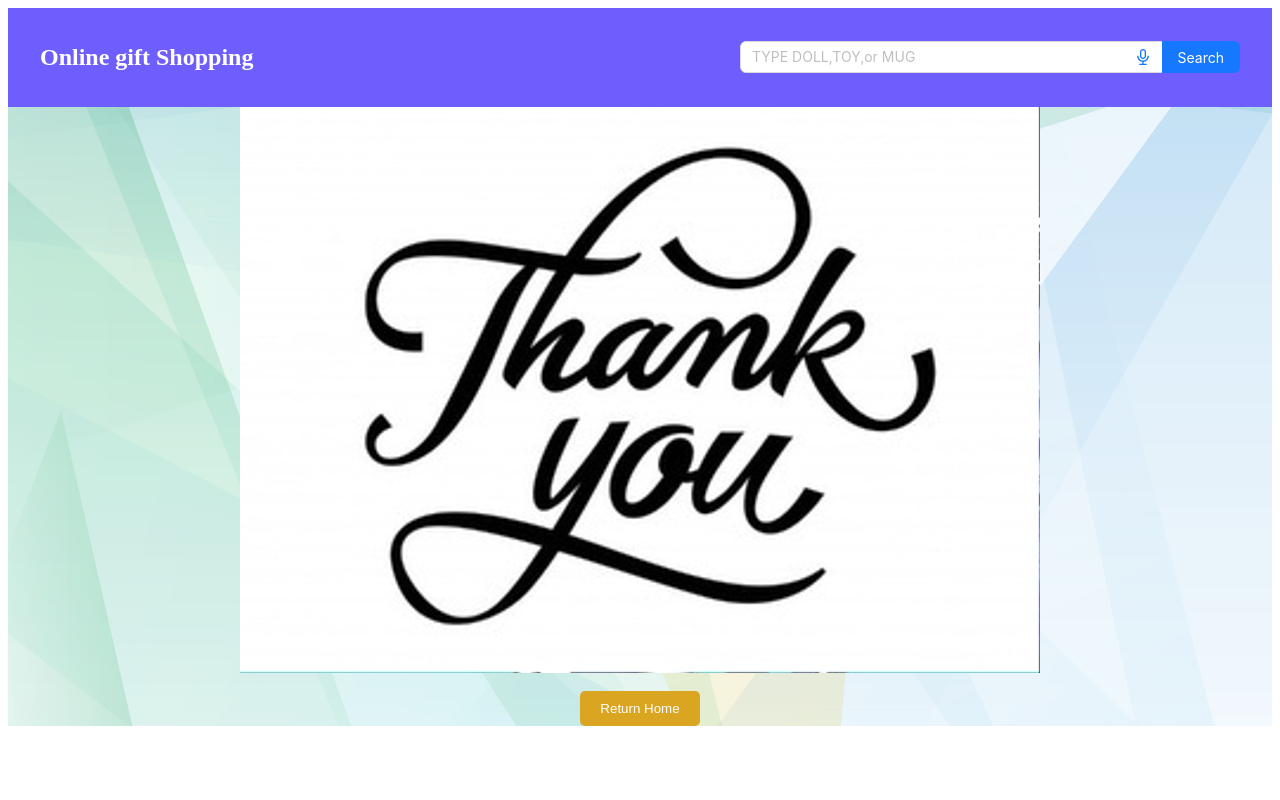
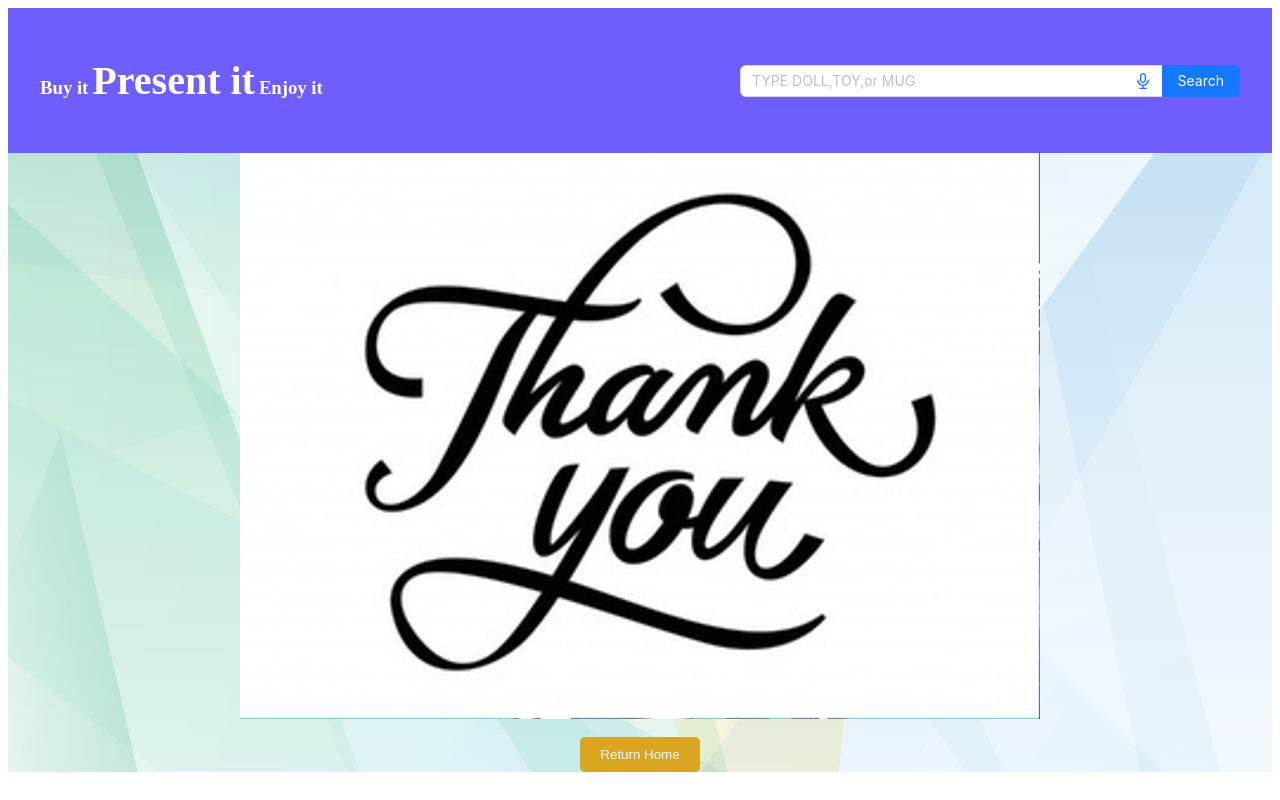
Before and after one commit to sivakumaru2002/onlinegiftshopping-frontend, a React (Create React App) app: page /Thankyou in a window 1280 px wide. Built offline with nearby package versions, Linux system fonts and the light colour scheme.

Commit message:
landing page

```diff
--- a/src/Navcom/Navbar.css
+++ b/src/Navcom/Navbar.css
@@ -13,15 +13,24 @@
     display: flex;
   }
 
+  div h1, div h3 {
+    display: inline-block;
+}
+
   .navbar li {
     margin: 0 1rem;
   }
 
   .navbar h1 {
     color: #fff;
+    font-size: 40px;
     text-decoration: none;
   }
 
+  .navbar h3 {
+    color: #fff;
+    text-decoration: none;
+  }
   .navbar a:hover {
     color: #ddd;
   }
--- a/src/Navcom/Navbar.js
+++ b/src/Navcom/Navbar.js
@@ -29,7 +29,9 @@ function Navbar() {
 
     return (
         <nav className="navbar">
-            <h1>Online gift Shopping</h1>
+            <div>
+            <h3>Buy it </h3> <h1> Present it </h1> <h3>Enjoy it</h3>
+            </div>
             <Search
       placeholder="TYPE DOLL,TOY,or MUG"
       enterButton="Search"
--- a/src/landingpage.js
+++ b/src/landingpage.js
@@ -18,6 +18,7 @@ function LandingPage() {
   function Text({ id, src, description, name, price }) {
     return (
       <>
+
         <img src={src} alt={name} />
         <h2>{name}</h2>
         <p>Detail: {description}</p>
```
